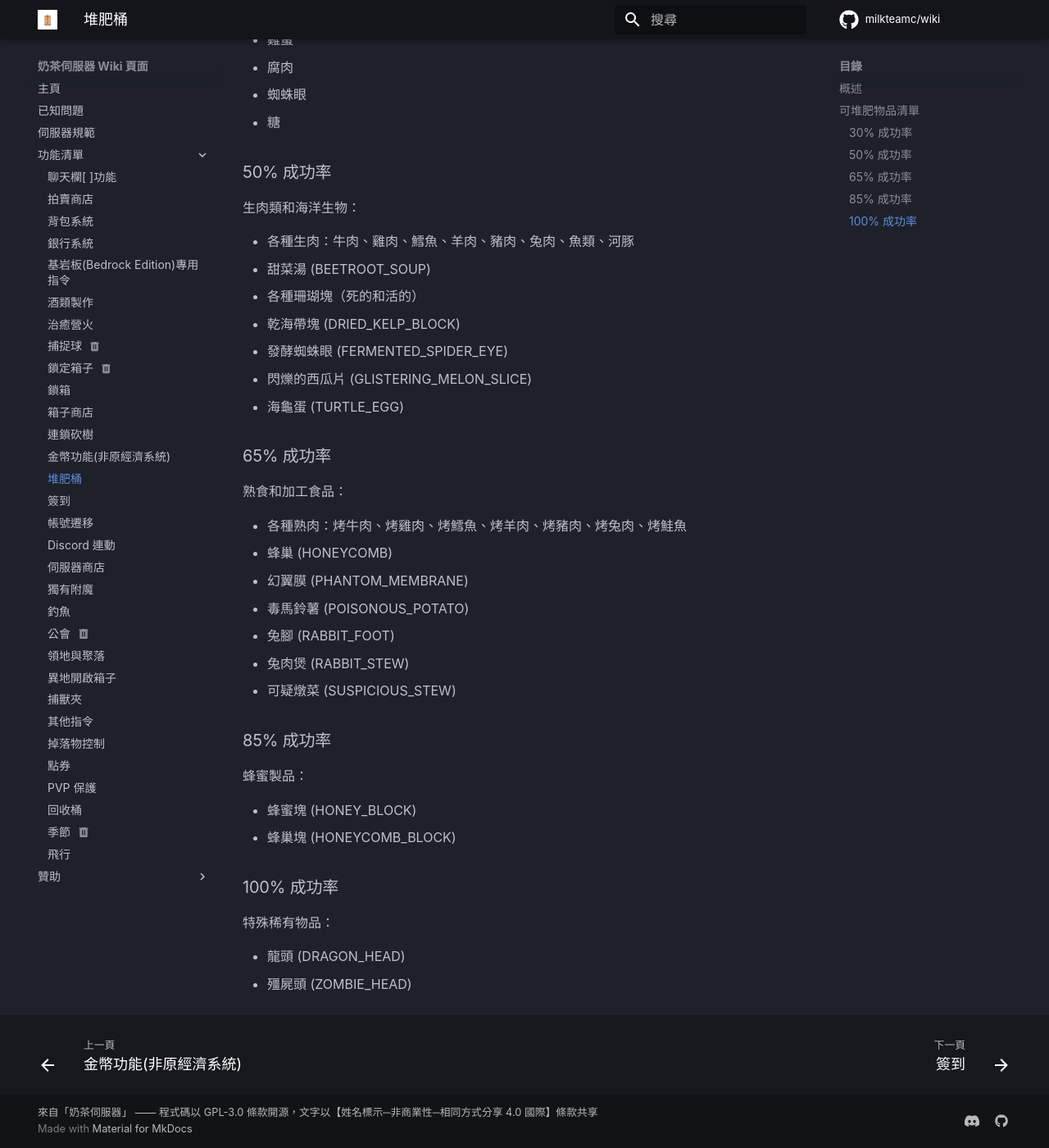
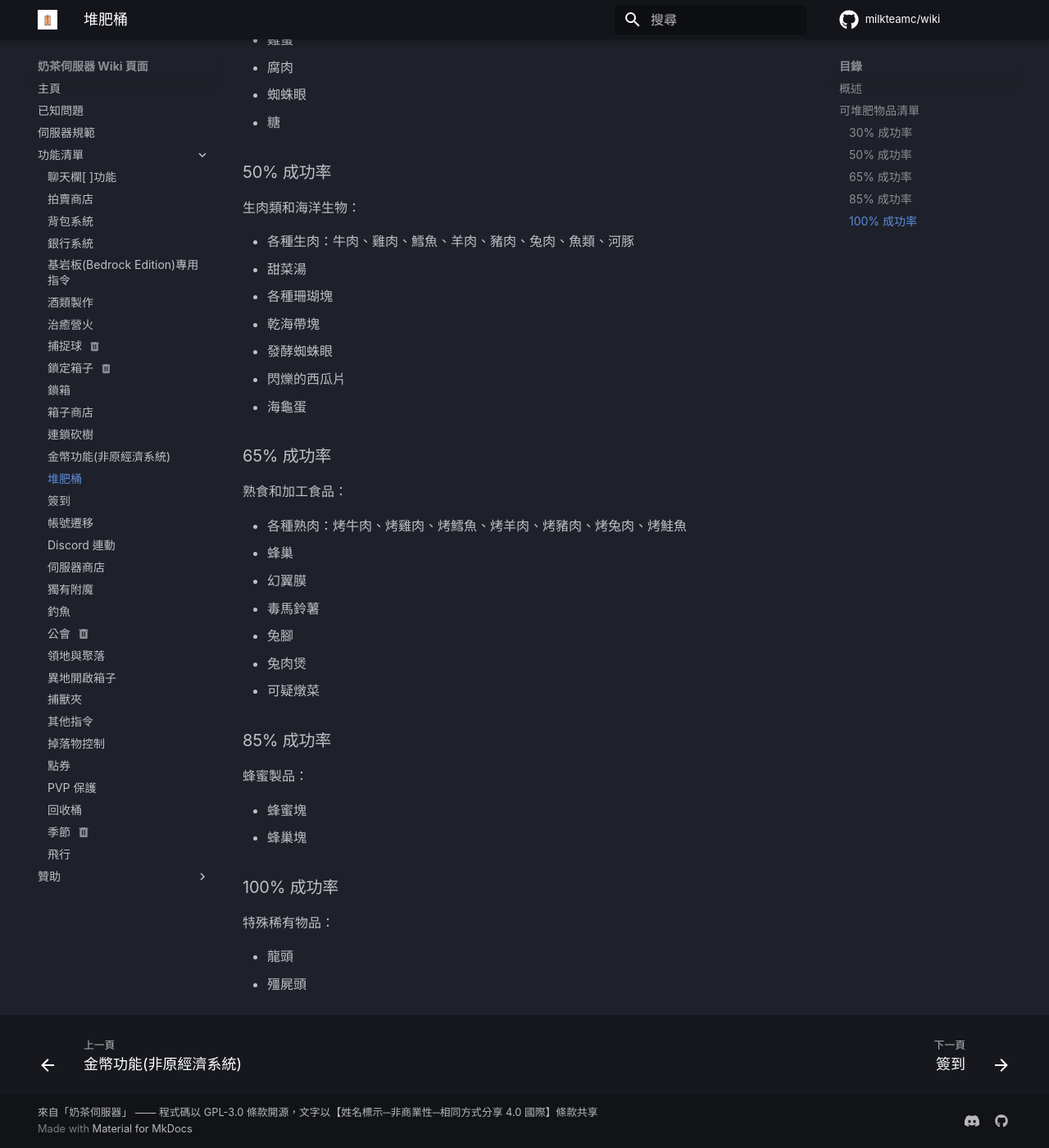
Before and after one commit to milkteamc/wiki, an MkDocs documentation site: the page built from docs/功能清單/composter.md, in a window 1280 px wide and 1400 px high, scrolled down 693 px. Shown: the whole window at 82% size. Built offline with MkDocs 1.6.1 and Material for MkDocs 9.7.7, drawn with Linux system fonts in a browser that asks for light colours; some web fonts are replaced; plug-ins that fetch from the network failed and are left out; comment, search, counter and statistics services are not loaded.

Commit message:
fix format

```diff
--- a/docs/功能清單/composter.md
+++ b/docs/功能清單/composter.md
@@ -26,32 +26,32 @@
 生肉類和海洋生物：
 
 - 各種生肉：牛肉、雞肉、鱈魚、羊肉、豬肉、兔肉、魚類、河豚
-- 甜菜湯 (BEETROOT_SOUP)
-- 各種珊瑚塊（死的和活的）
-- 乾海帶塊 (DRIED_KELP_BLOCK)
-- 發酵蜘蛛眼 (FERMENTED_SPIDER_EYE)
-- 閃爍的西瓜片 (GLISTERING_MELON_SLICE)
-- 海龜蛋 (TURTLE_EGG)
+- 甜菜湯
+- 各種珊瑚塊
+- 乾海帶塊
+- 發酵蜘蛛眼
+- 閃爍的西瓜片
+- 海龜蛋
 
 ### 65% 成功率
 熟食和加工食品：
 
 - 各種熟肉：烤牛肉、烤雞肉、烤鱈魚、烤羊肉、烤豬肉、烤兔肉、烤鮭魚
-- 蜂巢 (HONEYCOMB)
-- 幻翼膜 (PHANTOM_MEMBRANE)
-- 毒馬鈴薯 (POISONOUS_POTATO)
-- 兔腳 (RABBIT_FOOT)
-- 兔肉煲 (RABBIT_STEW)
-- 可疑燉菜 (SUSPICIOUS_STEW)
+- 蜂巢
+- 幻翼膜
+- 毒馬鈴薯
+- 兔腳
+- 兔肉煲
+- 可疑燉菜
 
 ### 85% 成功率
 蜂蜜製品：
 
-- 蜂蜜塊 (HONEY_BLOCK)
-- 蜂巢塊 (HONEYCOMB_BLOCK)
+- 蜂蜜塊
+- 蜂巢塊
 
 ### 100% 成功率
 特殊稀有物品：
 
-- 龍頭 (DRAGON_HEAD)
-- 殭屍頭 (ZOMBIE_HEAD)
+- 龍頭
+- 殭屍頭
```
